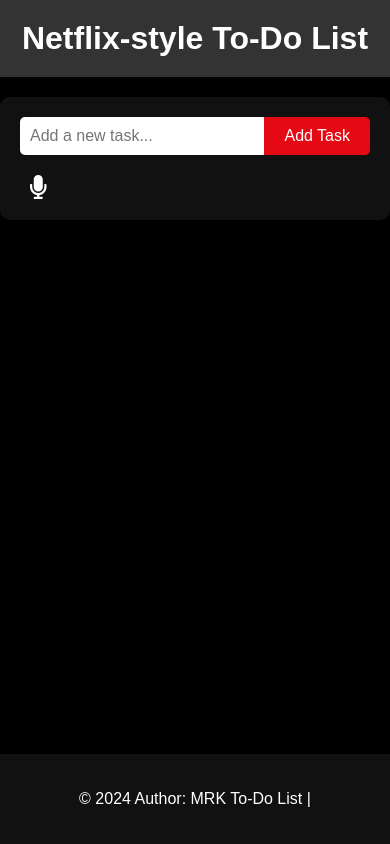
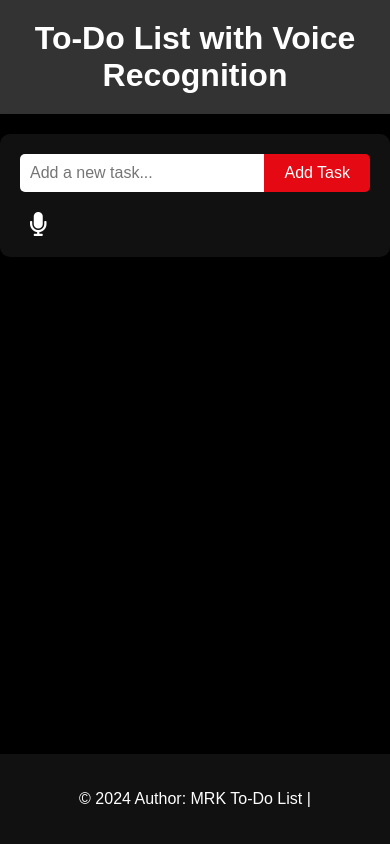
Before and after one commit to Muhammad-Rameez-Khan/ToDo-List-Voice, a plain HTML site: page index.html in a window 390 px wide. Drawn offline with Linux system fonts and the light colour scheme.

Commit message:
responsive modification

```diff
--- a/index.html
+++ b/index.html
@@ -10,7 +10,7 @@
 </head>
 <body>
     <header>
-        <h1>Netflix-style To-Do List</h1>
+        <h1>To-Do List with Voice Recognition</h1>
     </header>
     <div class="container">
         <div id="taskInputContainer">
```
